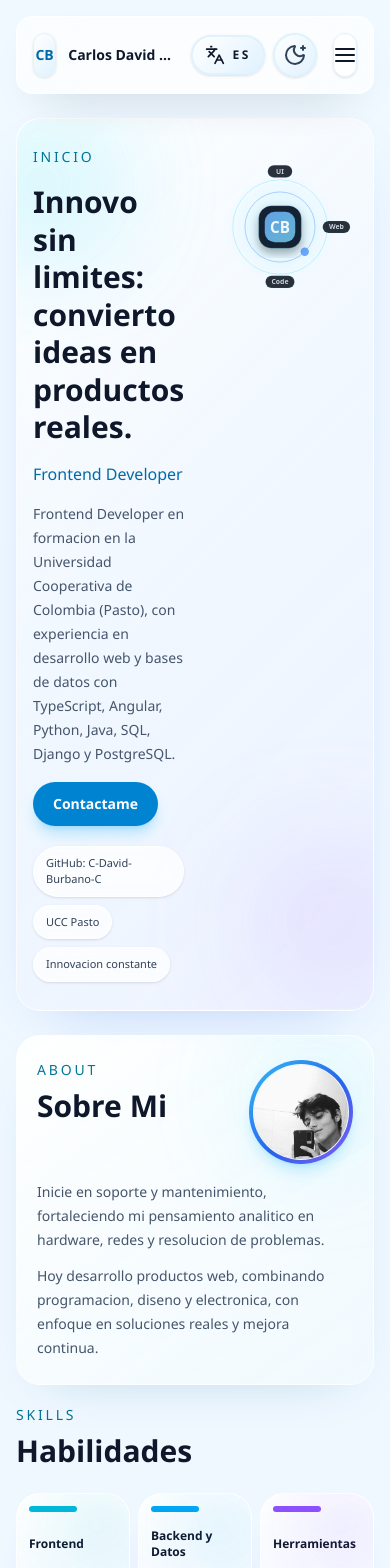
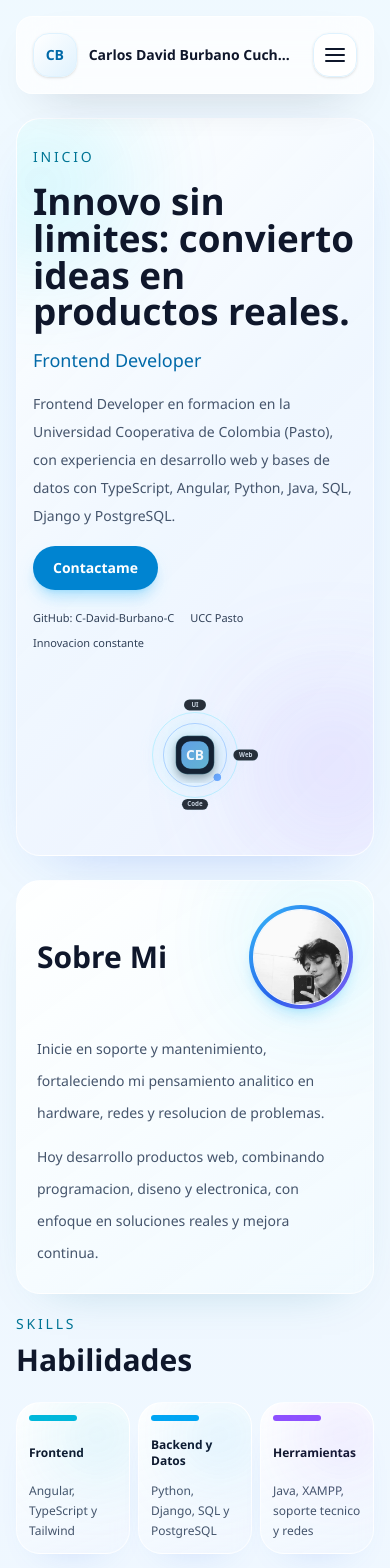
Before and after one commit to C-David-Burbano-C/Portafolio, a Next.js app: page / in a window 390 px wide. Shown: the top 1568 px of the page. Built offline with nearby package versions, Linux system fonts and the light colour scheme.

Commit message:
Adjust mobile hero layout and nav toggles

```diff
--- a/app/_components/portfolio/about_section.tsx
+++ b/app/_components/portfolio/about_section.tsx
@@ -48,25 +48,27 @@ export default function AboutSection() {
     >
       <div className="absolute right-0 top-0 h-28 w-28 rounded-full bg-cyan-400 opacity-20 blur-3xl dark:bg-cyan-500 dark:opacity-10" />
 
-      <div className="relative grid grid-cols-2 gap-4 sm:gap-5 lg:grid-cols-3 lg:items-center">
+      <div className="relative flex flex-col gap-6 lg:grid lg:grid-cols-3 lg:items-center">
+        <div className="flex items-center justify-between gap-4 lg:contents">
           <div>
-          <p className="text-cyan-700 dark:text-sky-300 text-sm font-medium uppercase tracking-[0.2em]">
+            <p className="hidden text-sm font-medium uppercase tracking-[0.2em] text-cyan-700 dark:text-sky-300 sm:block">
               {copy.eyebrow}
             </p>
-          <h2 className="font-display mt-2 text-3xl font-semibold text-slate-900 dark:text-white sm:text-4xl lg:text-5xl">
+            <h2 className="font-display text-3xl font-semibold text-slate-900 dark:text-white sm:mt-2 sm:text-4xl lg:text-5xl">
               {copy.title}
             </h2>
           </div>
 
-        <div className="flex justify-end lg:justify-center">
+          <div className="shrink-0 justify-self-center lg:flex lg:justify-center">
             <Portrait alt={copy.imageAlt} />
           </div>
+        </div>
 
-        <div className="col-span-2 lg:col-span-1">
-          <p className="text-sm leading-6 text-slate-600 dark:text-slate-300 sm:text-base sm:leading-7 lg:text-lg">
+        <div className="lg:col-span-1">
+          <p className="text-sm leading-8 text-slate-600 dark:text-slate-300 sm:text-base sm:leading-7 lg:text-lg">
             {copy.firstParagraph}
           </p>
-          <p className="mt-3 text-sm leading-6 text-slate-600 dark:text-slate-300 sm:text-base sm:leading-7 lg:text-lg">
+          <p className="mt-3 text-sm leading-8 text-slate-600 dark:text-slate-300 sm:text-base sm:leading-7 lg:text-lg">
             {copy.secondParagraph}
           </p>
         </div>
--- a/app/_components/portfolio/hero_section.tsx
+++ b/app/_components/portfolio/hero_section.tsx
@@ -5,12 +5,12 @@ import { useLanguageValue } from "../../language";
 
 function HeroSignal({ alt }: { alt: string }) {
   return (
-    <div className="relative h-40 w-40 sm:h-48 sm:w-48 lg:h-64 lg:w-64">
+    <div className="relative h-36 w-36 sm:h-48 sm:w-48 lg:h-64 lg:w-64">
       <Image
         src="/images/hero_signal.svg"
         alt={alt}
         fill
-        sizes="(min-width: 1024px) 256px, (min-width: 640px) 192px, 160px"
+        sizes="(min-width: 1024px) 256px, (min-width: 640px) 192px, 144px"
         className="object-contain"
         priority
       />
@@ -58,18 +58,18 @@ export default function HeroSection() {
       <div className="absolute -left-10 top-0 h-32 w-32 rounded-full bg-cyan-400 opacity-30 blur-3xl dark:bg-cyan-400 dark:opacity-10 sm:h-40 sm:w-40" />
       <div className="absolute -right-8 bottom-4 h-36 w-36 rounded-full bg-violet-400 opacity-25 blur-3xl dark:bg-sky-400 dark:opacity-10 sm:h-44 sm:w-44" />
 
-      <div className="relative grid grid-cols-[1.4fr_0.8fr] gap-4 sm:gap-6 md:grid-cols-[1.2fr_0.8fr] md:items-center lg:gap-10">
+      <div className="relative grid grid-cols-1 gap-8 md:grid-cols-[1.2fr_0.8fr] md:items-center md:gap-6 lg:gap-10">
         <div className="space-y-4">
           <p className="text-cyan-700 dark:text-sky-300 text-sm font-medium uppercase tracking-[0.2em]">
             {copy.eyebrow}
           </p>
-          <h1 className="font-display text-3xl font-semibold leading-tight text-slate-900 dark:text-slate-50 sm:text-5xl lg:max-w-xl lg:text-6xl">
+          <h1 className="font-display max-w-sm text-[2.3rem] font-semibold leading-none text-slate-900 dark:text-slate-50 sm:max-w-2xl sm:text-5xl sm:leading-tight lg:max-w-xl lg:text-6xl">
             {copy.title}
           </h1>
-          <p className="text-sky-700 dark:text-slate-200 text-base font-medium sm:text-2xl">
+          <p className="text-sky-700 text-lg font-medium dark:text-slate-200 sm:text-2xl">
             {copy.role}
           </p>
-          <p className="max-w-2xl text-sm leading-6 text-slate-600 dark:text-slate-300 sm:text-base sm:leading-7">
+          <p className="max-w-md text-sm leading-7 text-slate-600 dark:text-slate-300 sm:max-w-2xl sm:text-base">
             {copy.description}
           </p>
 
@@ -80,7 +80,7 @@ export default function HeroSection() {
             {copy.cta}
           </a>
 
-          <div className="flex flex-wrap gap-2 pt-1 sm:gap-3 sm:pt-2">
+          <div className="flex flex-wrap gap-x-4 gap-y-2 pt-1 text-[11px] text-slate-700 dark:text-slate-400 sm:gap-3 sm:pt-2 sm:text-sm">
             {copy.highlights.map((item) =>
               item.href ? (
                 <a
@@ -88,14 +88,14 @@ export default function HeroSection() {
                   href={item.href}
                   target="_blank"
                   rel="noreferrer"
-                  className="rounded-full border border-white/70 bg-white/75 px-3 py-2 text-[11px] text-slate-700 shadow-sm backdrop-blur-sm dark:border-slate-800 dark:bg-slate-950/80 dark:text-slate-400 sm:text-sm"
+                  className="text-inherit transition-colors hover:text-slate-900 dark:hover:text-slate-200 sm:rounded-full sm:border sm:border-white/70 sm:bg-white/75 sm:px-3 sm:py-2 sm:shadow-sm sm:backdrop-blur-sm sm:dark:border-slate-800 sm:dark:bg-slate-950/80"
                 >
                   {item.label}
                 </a>
               ) : (
                 <span
                   key={item.label}
-                  className="rounded-full border border-white/70 bg-white/75 px-3 py-2 text-[11px] text-slate-700 shadow-sm backdrop-blur-sm dark:border-slate-800 dark:bg-slate-950/80 dark:text-slate-400 sm:text-sm"
+                  className="sm:rounded-full sm:border sm:border-white/70 sm:bg-white/75 sm:px-3 sm:py-2 sm:shadow-sm sm:backdrop-blur-sm sm:dark:border-slate-800 sm:dark:bg-slate-950/80"
                 >
                   {item.label}
                 </span>
@@ -104,7 +104,7 @@ export default function HeroSection() {
           </div>
         </div>
 
-        <div className="flex items-start justify-end self-start md:items-center">
+        <div className="flex justify-center md:justify-end md:self-start md:items-center">
           <HeroSignal alt={copy.heroAlt} />
         </div>
       </div>
--- a/app/_components/portfolio/top_nav.tsx
+++ b/app/_components/portfolio/top_nav.tsx
@@ -154,7 +154,7 @@ export default function TopNav() {
             ))}
           </nav>
 
-          <div className="flex items-center gap-2">
+          <div className="hidden items-center gap-2 lg:flex">
             <LanguageToggle />
             <ThemeToggle />
           </div>
```
Lines whose indentation alone changed are shown as unchanged.
